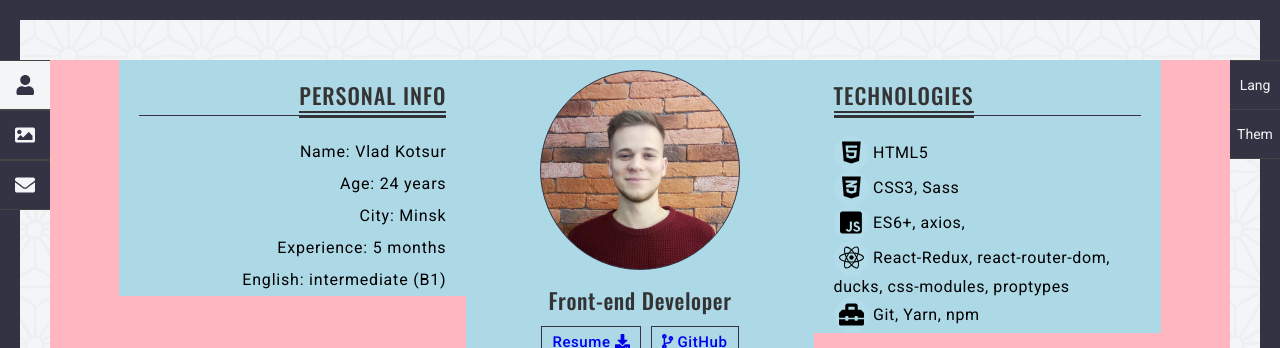
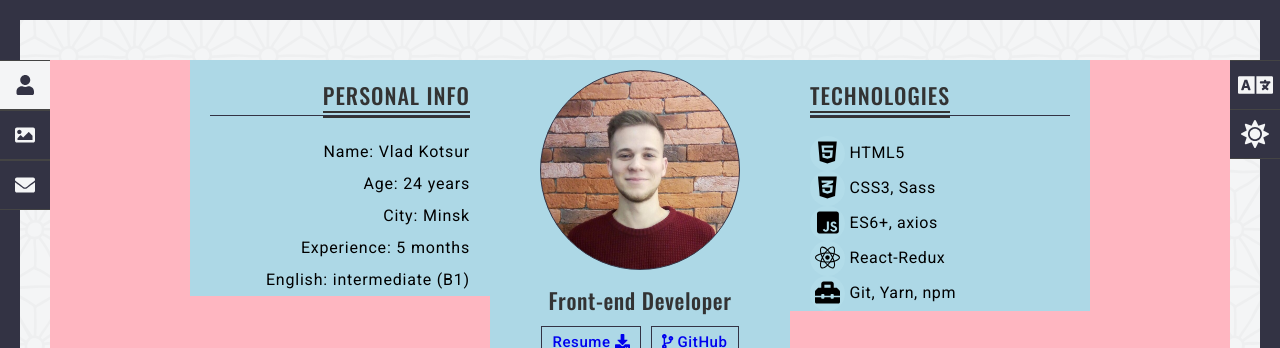
Before and after one commit to kotsur-vlad/portfolio, a React (Create React App) app: page / in a window 1280 px wide. Shown: the top 348 px of the page. Built offline with nearby package versions, Linux system fonts and the light colour scheme.

Commit message:
Finished styles of "About"

```diff
--- a/src/App.css
+++ b/src/App.css
@@ -2,7 +2,7 @@
 	display: flex;
 	justify-content: center;
 	align-items: center;
-	background: #F4F5F6 url("assets/image/bg.png") repeat;
+	background: #F4F5F6 url("assets/images/bg.png") repeat;
 	height: 100vh;
 	outline-offset: -20px;
 	outline: 20px solid #333344;
--- a/src/about/About.js
+++ b/src/about/About.js
@@ -38,10 +38,8 @@ const About = () => {
 					<ul>
 						<li><span className={styles.icon}><FontAwesomeIcon icon={faHtml5}/></span> HTML5</li>
 						<li><span className={styles.icon}><FontAwesomeIcon icon={faCss3Alt}/></span> CSS3, Sass</li>
-						<li><span className={styles.icon}><FontAwesomeIcon icon={faJsSquare}/></span> ES6+, axios,</li>
-						<li><span className={styles.icon}><FontAwesomeIcon icon={faReact}/></span> React-Redux, react-router-dom, ducks, css-modules,
-							proptypes
-						</li>
+						<li><span className={styles.icon}><FontAwesomeIcon icon={faJsSquare}/></span> ES6+, axios</li>
+						<li><span className={styles.icon}><FontAwesomeIcon icon={faReact}/></span> React-Redux</li>
 						<li><span className={styles.icon}><FontAwesomeIcon icon={faToolbox}/></span> Git, Yarn, npm</li>
 					</ul>
 				</div>
--- a/src/about/About.module.css
+++ b/src/about/About.module.css
@@ -48,7 +48,7 @@
 
 .avatar {
 	margin: 10px 0;
-	background: url("./../assets/image/avatar.jpg") no-repeat;
+	background: url("../assets/images/avatar.jpg") no-repeat;
 	background-size: cover;
 	border-radius: 50%;
 	border: 1px solid #333344;
@@ -124,7 +124,7 @@
 
 .soft p {
 	padding: 0 15px 20px;
-	margin: 15px 0 0;
+	margin: 15px 0 15px;
 }
 
 .soft p:first-child {
@@ -134,3 +134,24 @@
 .soft a img {
 	vertical-align: middle;
 }
+
+@media (min-width: 700px) and (max-width: 999px) {
+	.photo {
+		order: 3
+	}
+}
+
+@media screen and (max-width: 365px) {
+	.info, .stack {
+		padding: 0 40px;
+	}
+	.soft p:first-child {
+		padding: 5px 30px 0;
+	}
+}
+
+@media screen and (max-width: 999px) {
+	.soft {
+		width: 80%;
+	}
+}
--- a/src/main/NavBar.module.css
+++ b/src/main/NavBar.module.css
@@ -39,3 +39,10 @@
 .ico {
 	height: 20px;
 }
+
+@media screen and (max-width: 365px) {
+	.link a {
+		width: 40px;
+		height: 38px;
+	}
+}
--- a/src/main/SettingsBar.js
+++ b/src/main/SettingsBar.js
@@ -1,12 +1,29 @@
 import React from "react";
+import {faLanguage, faMoon, faSun} from "@fortawesome/free-solid-svg-icons";
+import {FontAwesomeIcon} from "@fortawesome/react-fontawesome";
 
 import styles from "./SettingsBar.module.css";
 
 const SettingsBar = () => {
+	const settings = {
+		language: "eng",
+		darkTheme: false
+	};
+
+	const theme = settings.darkTheme ? <FontAwesomeIcon icon={faMoon} size="2x"/> : <FontAwesomeIcon icon={faSun} size="2x"/>;
+
+	const onThemeButtonClick = () => {
+
+	};
+
 	return (
 		<div className={styles.settingsBar}>
-			<div className={styles.settingsButton}>Lang</div>
-			<div className={styles.settingsButton}>Them</div>
+			<div className={styles.settingsButton}><
+				FontAwesomeIcon icon={faLanguage} size="2x"/>
+			</div>
+			<div className={styles.settingsButton} onClick={onThemeButtonClick}>
+				{theme}
+			</div>
 		</div>
 	)
 }
--- a/src/main/SettingsBar.module.css
+++ b/src/main/SettingsBar.module.css
@@ -33,3 +33,10 @@
 	background: #F4F5F6;
 	color: #333344;
 }
+
+@media screen and (max-width: 365px) {
+	.settingsButton {
+		width: 40px;
+		height: 38px;
+	}
+}
```
Also changed, not shown: src/assets/images/avatar.jpg (renamed from src/assets/image/avatar.jpg), src/assets/images/bg.png (renamed from src/assets/image/bg.png).
